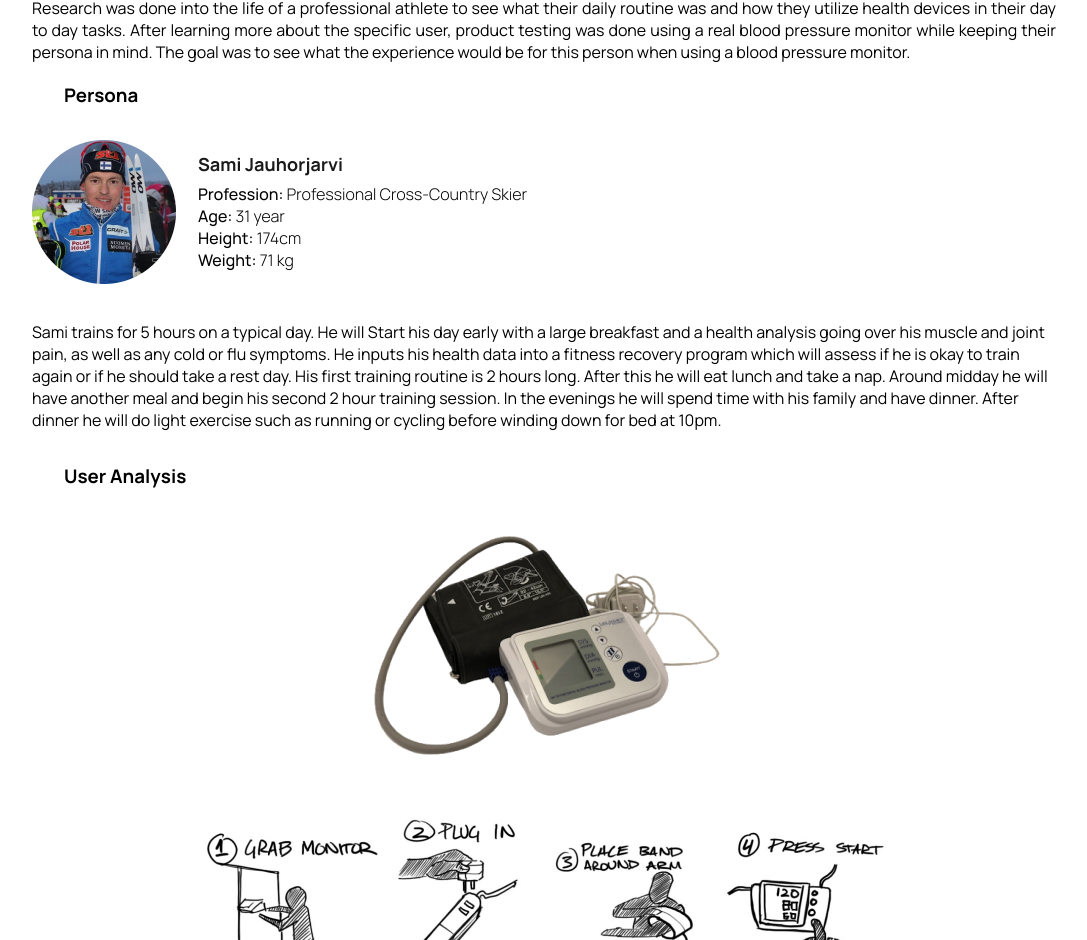
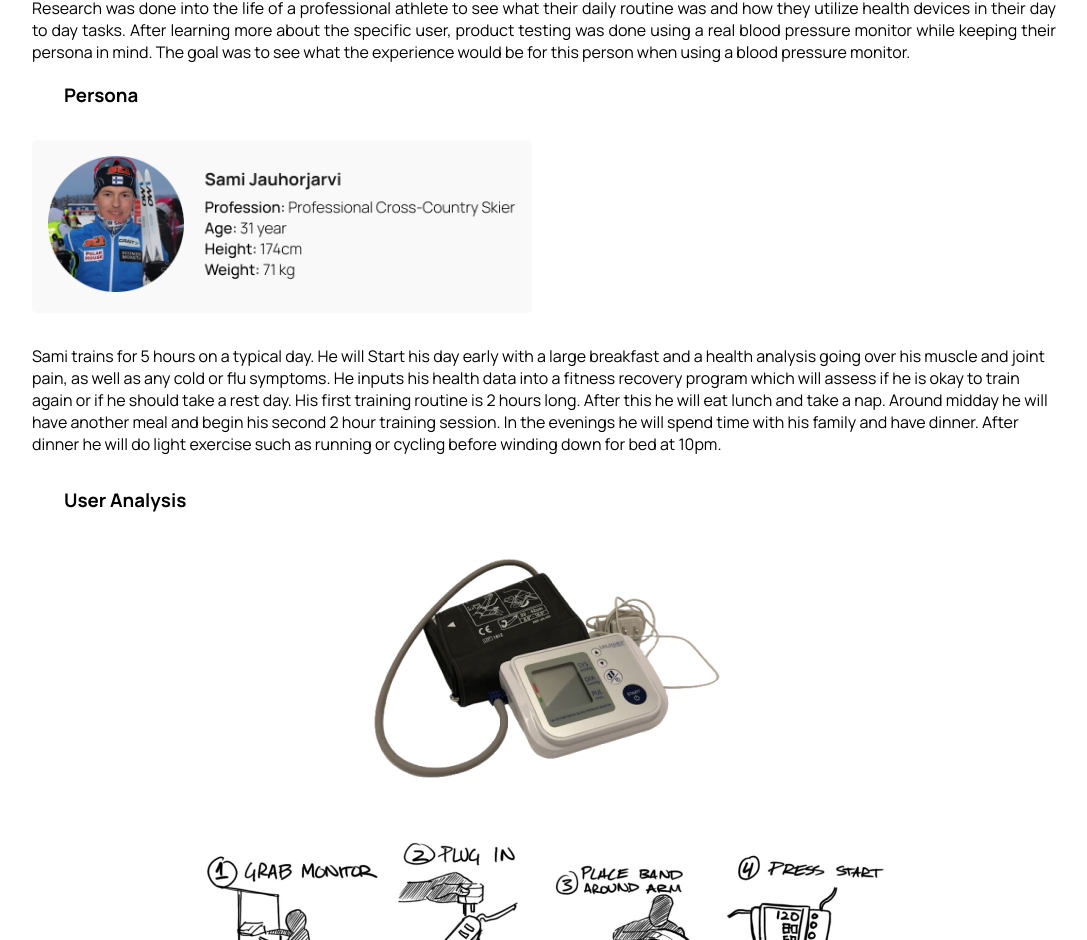
Before and after one commit to Elimists/sash-portfolio, a Next.js app: page /project/core in a window 1280 px wide. Shown: the part 3198-4138 px from the top of the page, without its empty margins (96-1183 px from the left). Built offline with nearby package versions, Linux system fonts and the light colour scheme.

Commit message:
Added faint background so that Persona image can show well on dark screen

```diff
--- a/styles/Homie.module.css
+++ b/styles/Homie.module.css
@@ -259,6 +259,11 @@
 .analysis_section > div:nth-child(4) > div:nth-child(2){
     margin-top: 2rem;
     margin-bottom: 2rem;
+    padding: 1rem 1rem;
+    background-color: var(--bg-color-image);
+    border-radius: 5px;
+    width: auto;
+    max-width: 500px;
 }
 .analysis_section > div:nth-child(4) > p{
     margin-top: 2rem;
--- a/styles/ProjectDetails.module.css
+++ /dev/null
@@ -1,11 +0,0 @@
-.container{
-    display: flex;
-    flex-direction: column;
-    justify-content: center;
-    align-items: center;
-    padding: 2rem;
-}
-
-.container > a{
-    color: var(--color-blue);
-}
```
